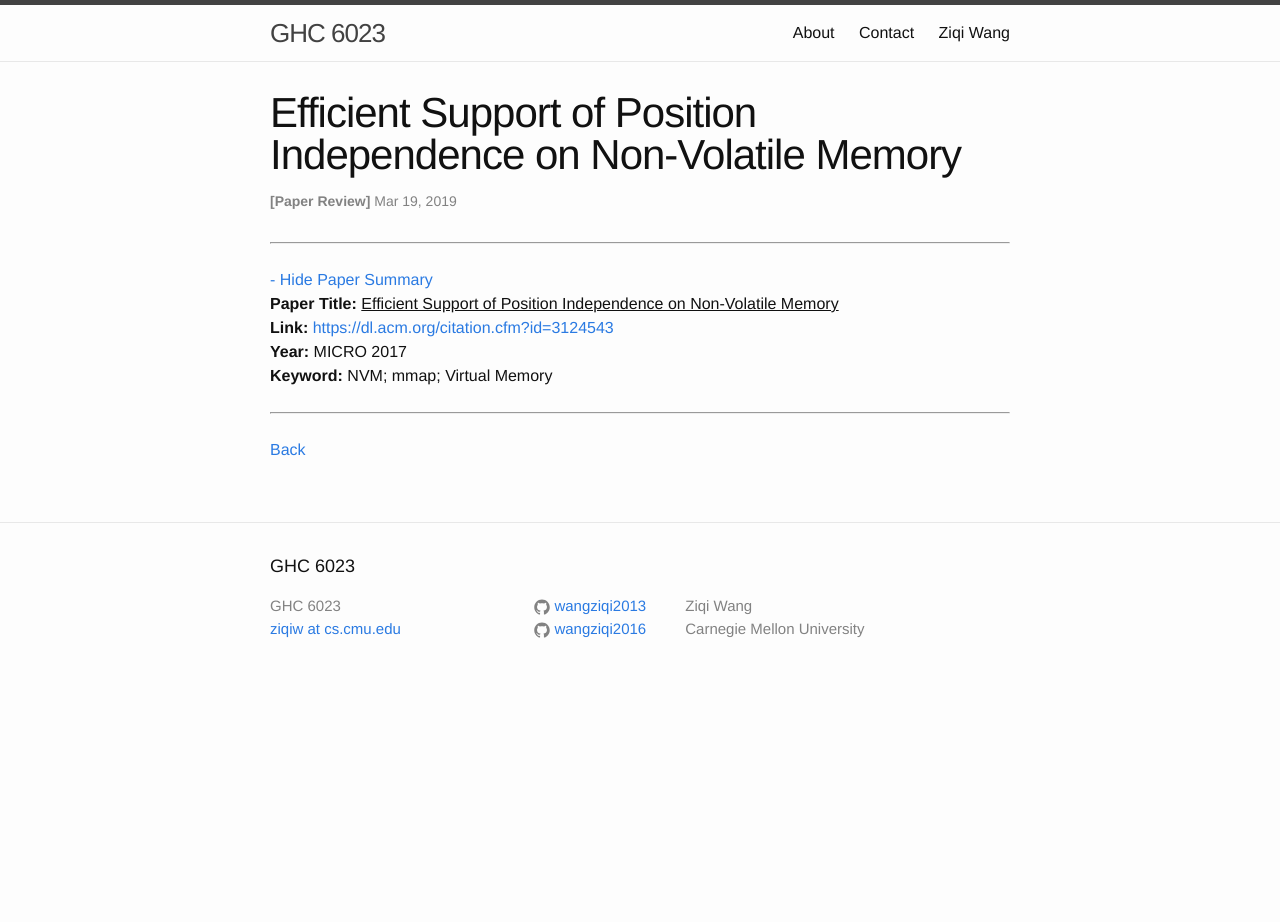
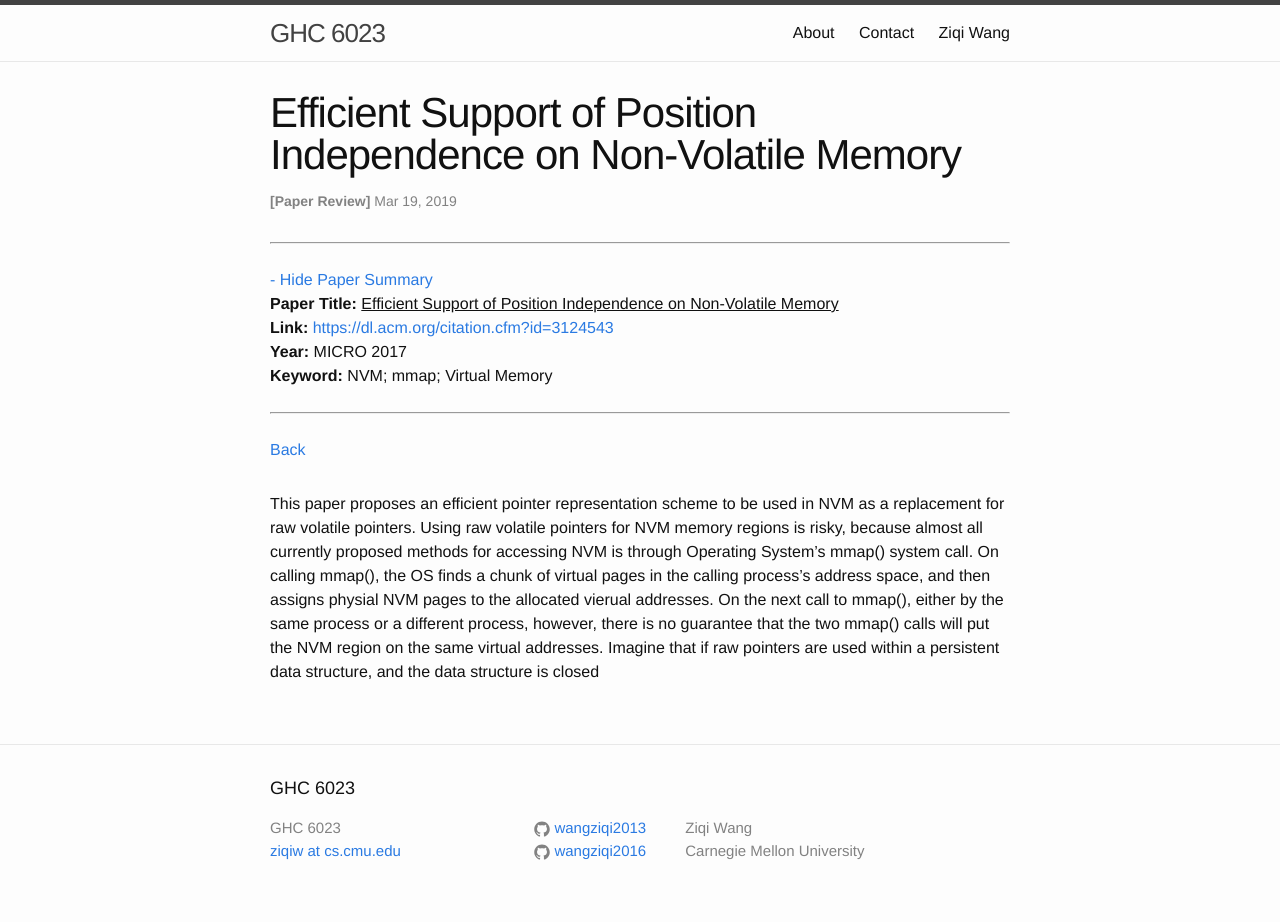
Before and after one commit to wangziqi2013/wangziqi2013.github.io, a Jekyll site: the page built from _posts/2019-03-18-efficient-support-of-pos-indep-on-nvm.markdown, in a window 1280 px wide. Built offline with Jekyll 4.4.1, drawn with Linux system fonts in a browser that asks for light colours; before the commit the page ends 900 px from its top, so only the background shows below that.

Commit message:
Working on raw pointer problems

```diff
--- a/_posts/2019-03-18-efficient-support-of-pos-indep-on-nvm.markdown
+++ b/_posts/2019-03-18-efficient-support-of-pos-indep-on-nvm.markdown
@@ -12,3 +12,11 @@ htm_cd:
 htm_cr:
 version_mgmt:
 ---
+
+This paper proposes an efficient pointer representation scheme to be used in NVM as a replacement for raw volatile pointers.
+Using raw volatile pointers for NVM memory regions is risky, because almost all currently proposed methods for accessing
+NVM is through Operating System's mmap() system call. On calling mmap(), the OS finds a chunk of virtual pages in the calling
+process's address space, and then assigns physial NVM pages to the allocated vierual addresses. On the next call to mmap(),
+either by the same process or a different process, however, there is no guarantee that the two mmap() calls will put the
+NVM region on the same virtual addresses. Imagine that if raw pointers are used within a persistent data structure, and the
+data structure is closed
```
